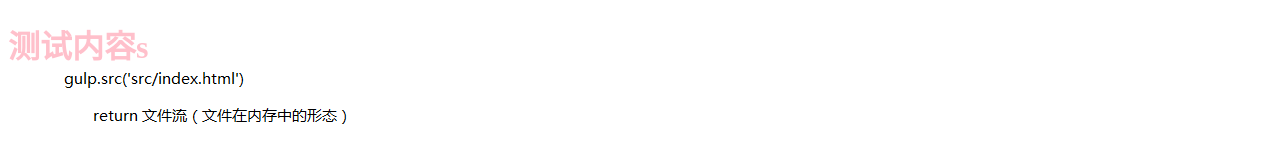
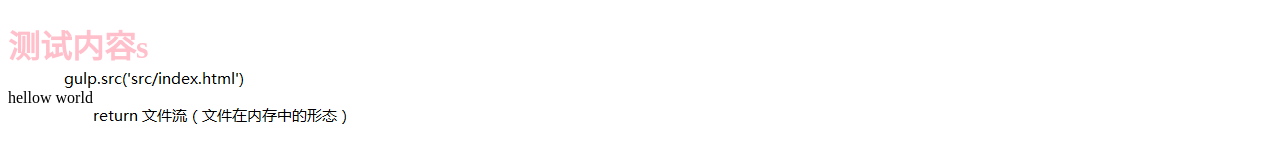
Before and after one commit to bach14/git-demo, a website: page src/index.html in a window 1280 px wide. Shown: the top 164 px of the page. Drawn offline with nearby package versions, Linux system fonts and the light colour scheme; files that its build step writes are made by us from their sources.

Commit message:
Update index.html

```diff
--- a/src/index.html
+++ b/src/index.html
@@ -9,6 +9,7 @@
 <body>
 <!-- 测试注释 -->
   <h1>测试内容s</h1>
+  <div>hellow world</div>
   <script src="scripts/all.js"></script>
 </body>
 
```
